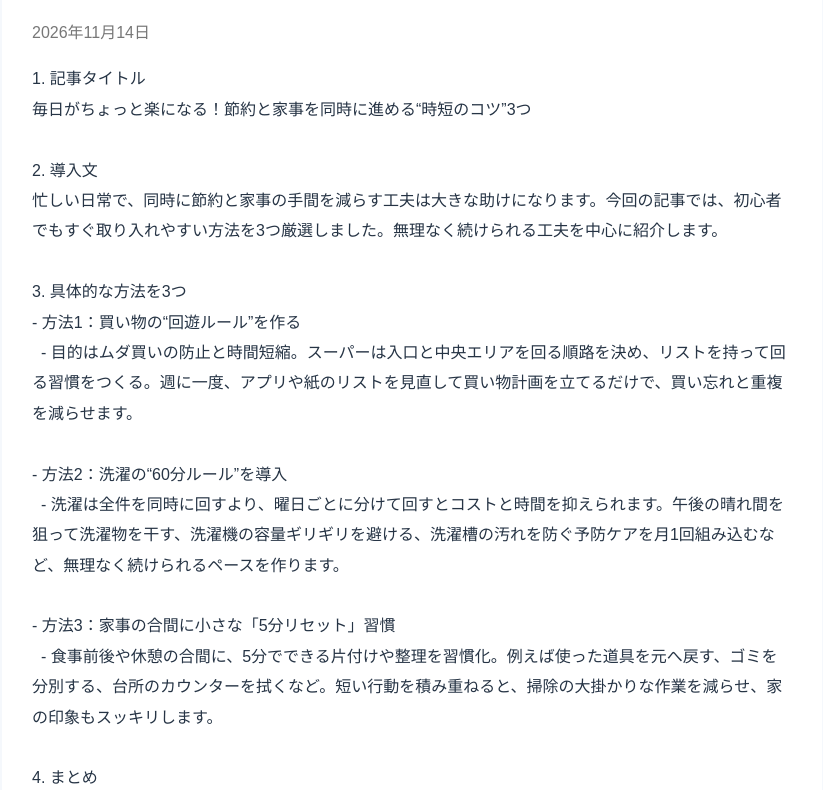
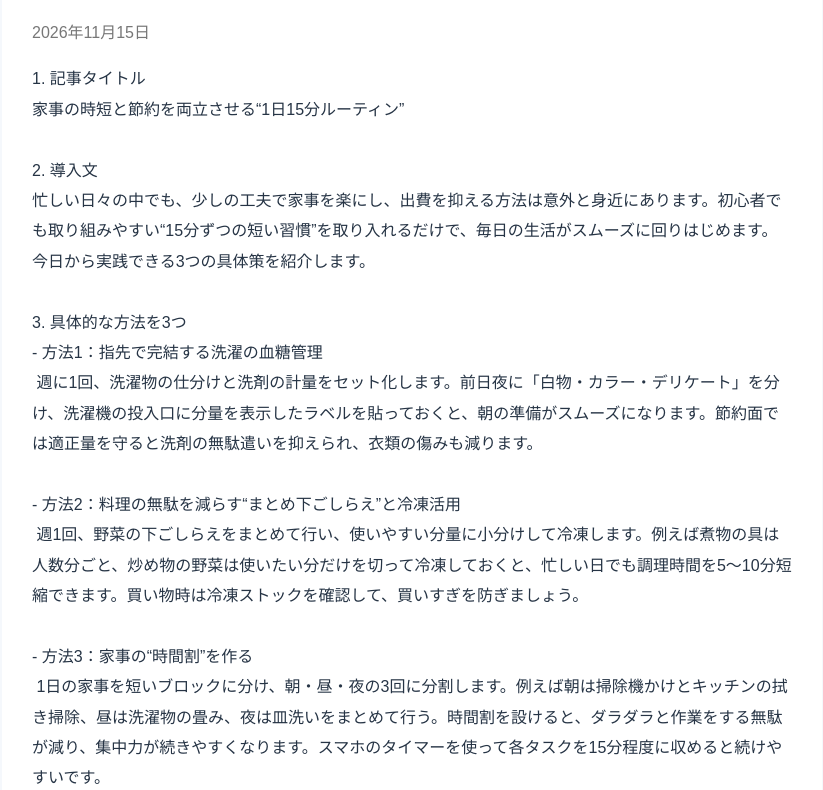
Before and after one commit to hmda849/ai-useful-site, a plain HTML site: page daily-article.html in a window 1280 px wide. Shown: the part 212-1002 px from the top of the page, without its empty margins (228-1051 px from the left). Drawn offline with Linux system fonts and the light colour scheme.

Commit message:
Update today's article

```diff
--- a/daily-article.html
+++ b/daily-article.html
@@ -3,7 +3,7 @@
 <head>
 <meta charset="UTF-8">
 <meta name="viewport" content="width=device-width, initial-scale=1">
-<title>2026年11月14日の記事 | くらしの便利ガイド</title>
+<title>2026年11月15日の記事 | くらしの便利ガイド</title>
 <style>
 body {
   font-family: sans-serif;
@@ -38,25 +38,25 @@ a {
 <main>
 <p><a href="index.html">← トップページへ戻る</a></p>
 <h1>🌱 暮らしの記事</h1>
-<p class="date">2026年11月14日</p>
+<p class="date">2026年11月15日</p>
 <div class="content">1. 記事タイトル
-毎日がちょっと楽になる！節約と家事を同時に進める“時短のコツ”3つ
+家事の時短と節約を両立させる“1日15分ルーティン”
 
 2. 導入文
-忙しい日常で、同時に節約と家事の手間を減らす工夫は大きな助けになります。今回の記事では、初心者でもすぐ取り入れやすい方法を3つ厳選しました。無理なく続けられる工夫を中心に紹介します。
+忙しい日々の中でも、少しの工夫で家事を楽にし、出費を抑える方法は意外と身近にあります。初心者でも取り組みやすい“15分ずつの短い習慣”を取り入れるだけで、毎日の生活がスムーズに回りはじめます。今日から実践できる3つの具体策を紹介します。
 
 3. 具体的な方法を3つ
-- 方法1：買い物の“回遊ルール”を作る
-  - 目的はムダ買いの防止と時間短縮。スーパーは入口と中央エリアを回る順路を決め、リストを持って回る習慣をつくる。週に一度、アプリや紙のリストを見直して買い物計画を立てるだけで、買い忘れと重複を減らせます。
+- 方法1：指先で完結する洗濯の血糖管理
+ 週に1回、洗濯物の仕分けと洗剤の計量をセット化します。前日夜に「白物・カラー・デリケート」を分け、洗濯機の投入口に分量を表示したラベルを貼っておくと、朝の準備がスムーズになります。節約面では適正量を守ると洗剤の無駄遣いを抑えられ、衣類の傷みも減ります。
 
-- 方法2：洗濯の“60分ルール”を導入
-  - 洗濯は全件を同時に回すより、曜日ごとに分けて回すとコストと時間を抑えられます。午後の晴れ間を狙って洗濯物を干す、洗濯機の容量ギリギリを避ける、洗濯槽の汚れを防ぐ予防ケアを月1回組み込むなど、無理なく続けられるペースを作ります。
+- 方法2：料理の無駄を減らす“まとめ下ごしらえ”と冷凍活用
+ 週1回、野菜の下ごしらえをまとめて行い、使いやすい分量に小分けして冷凍します。例えば煮物の具は人数分ごと、炒め物の野菜は使いたい分だけを切って冷凍しておくと、忙しい日でも調理時間を5〜10分短縮できます。買い物時は冷凍ストックを確認して、買いすぎを防ぎましょう。
 
-- 方法3：家事の合間に小さな「5分リセット」習慣
-  - 食事前後や休憩の合間に、5分でできる片付けや整理を習慣化。例えば使った道具を元へ戻す、ゴミを分別する、台所のカウンターを拭くなど。短い行動を積み重ねると、掃除の大掛かりな作業を減らせ、家の印象もスッキリします。
+- 方法3：家事の“時間割”を作る
+ 1日の家事を短いブロックに分け、朝・昼・夜の3回に分割します。例えば朝は掃除機かけとキッチンの拭き掃除、昼は洗濯物の畳み、夜は皿洗いをまとめて行う。時間割を設けると、ダラダラと作業をする無駄が減り、集中力が続きやすくなります。スマホのタイマーを使って各タスクを15分程度に収めると続けやすいです。
 
 4. まとめ
-無理のない範囲で、買い物・洗濯・日常の小さな片付けを組み合わせるだけで、支出と時間の両方を抑えられます。自分の生活リズムに合わせて、3つの方法から一つずつ試してみてください。続けるほど、日常が少しずつラクになります。</div>
+節約と時短は、日々の小さな習慣の積み重ねです。洗濯の表示を守る、食材の下ごしらえを工夫する、時間割を持つ—この3つを組み合わせると、家事の負担が軽くなり、無駄な出費も抑えられます。初心者でも始めやすい順序で、今日から取り入れてみましょう。</div>
 </main>
 </body>
 </html>
```
